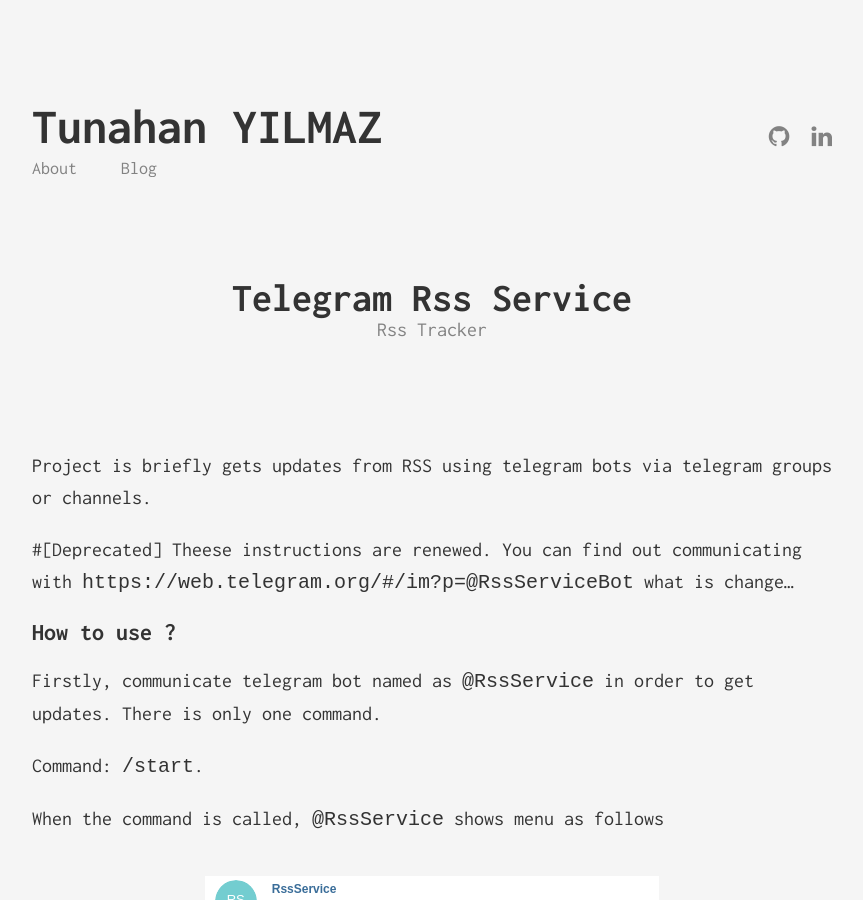
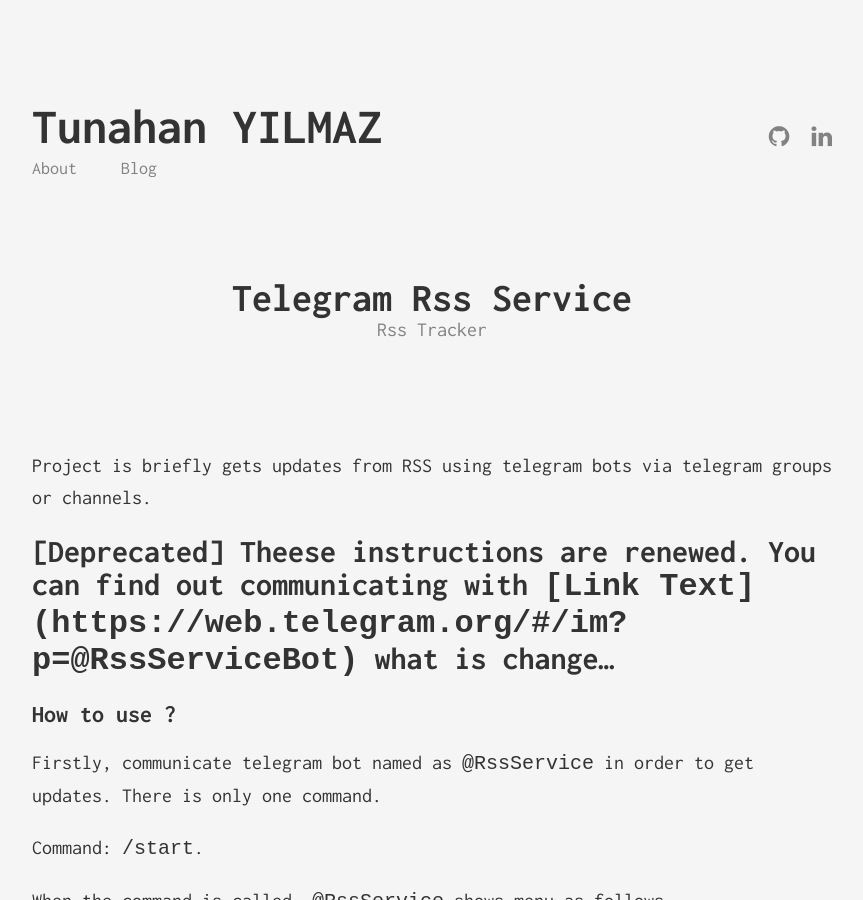
Before and after one commit to tyilmaz1994/tyilmaz1994.github.io, a Jekyll site: the page built from _posts/2018-09-06-telegram-rss-service.markdown, in a window 1280 px wide and 900 px high. Shown: the whole window, without its empty margins (208-1071 px from the left). Built offline with Jekyll 4.4.1, drawn with Linux system fonts in a browser that asks for light colours.

Commit message:
Update 2018-09-06-telegram-rss-service.markdown

```diff
--- a/_posts/2018-09-06-telegram-rss-service.markdown
+++ b/_posts/2018-09-06-telegram-rss-service.markdown
@@ -7,7 +7,7 @@
 ---
 Project is briefly gets updates from RSS using telegram bots via telegram groups or channels.
 
-#[Deprecated] Theese instructions are renewed. You can find out communicating with `https://web.telegram.org/#/im?p=@RssServiceBot` what is change...
+# [Deprecated] Theese instructions are renewed. You can find out communicating with `[Link Text](https://web.telegram.org/#/im?p=@RssServiceBot)` what is change...
 
 ## How to use ?
 
```
